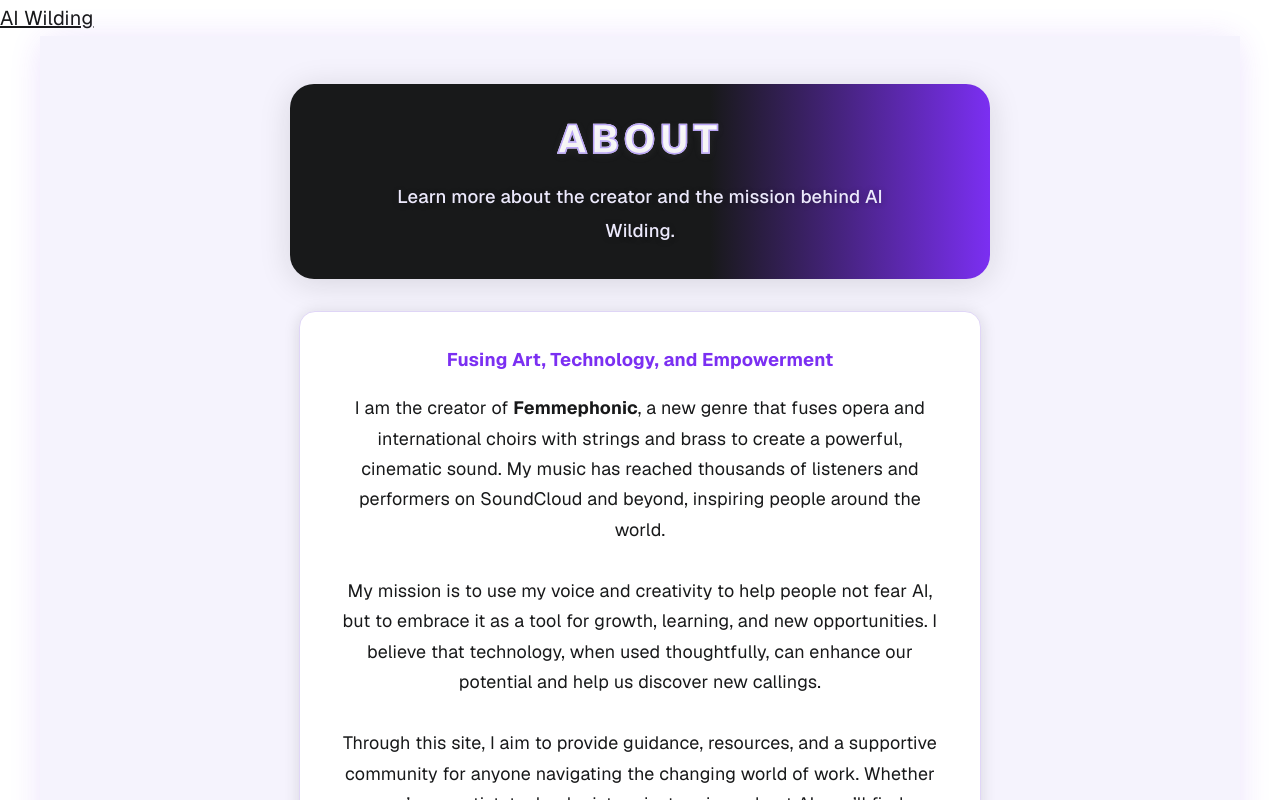
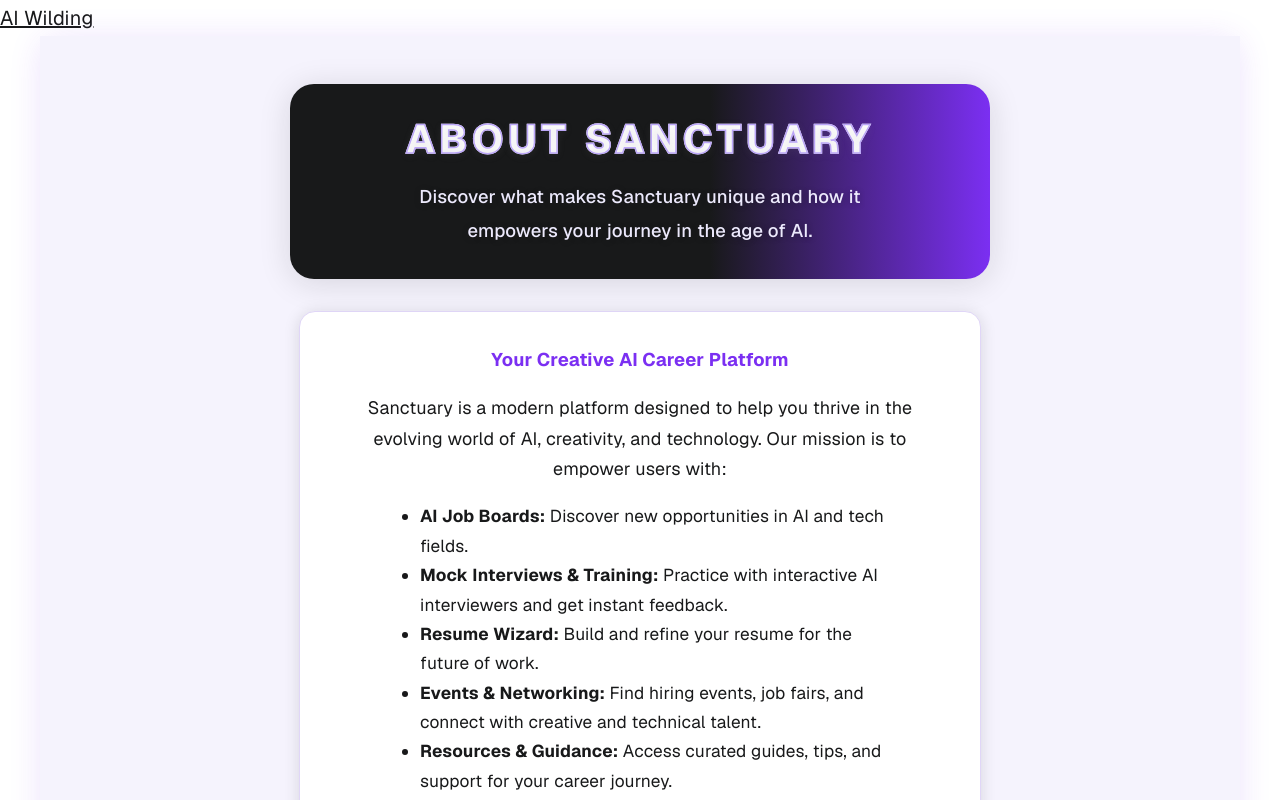
Before and after one commit to Shellzonit/auralis-sanctuary-, a Next.js app: page /about in a window 1280 px wide. Shown: the top 800 px of the page. Built offline with nearby package versions, Linux system fonts and the light colour scheme.

Commit message:
Revamp About page: focus on site, features, and user value

```diff
--- a/app/about/page.tsx
+++ b/app/about/page.tsx
@@ -54,7 +54,7 @@ export default function AboutPage() {
             paddingBottom: "0.18em",
           }}
         >
-          About
+          About Sanctuary
         </h1>
         <div
           style={{
@@ -67,7 +67,7 @@ export default function AboutPage() {
             textShadow: "0 1px 6px #18191a55",
           }}
         >
-          Learn more about the creator and the mission behind AI Wilding.
+          Discover what makes Sanctuary unique and how it empowers your journey in the age of AI.
         </div>
       </section>
       <section
@@ -87,28 +87,24 @@ export default function AboutPage() {
       >
         <div style={{ marginBottom: 18 }}>
           <strong style={{ color: "#7b2ff2", fontSize: "1.15rem" }}>
-            Fusing Art, Technology, and Empowerment
+            Your Creative AI Career Platform
           </strong>
         </div>
         <div>
-          I am the creator of{" "}
-          <strong>Femmephonic</strong>, a new genre that fuses opera and
-          international choirs with strings and brass to create a powerful,
-          cinematic sound. My music has reached thousands of listeners and
-          performers on SoundCloud and beyond, inspiring people around the
-          world.
+          Sanctuary is a modern platform designed to help you thrive in the evolving world of AI, creativity, and technology. Our mission is to empower users with:
+          <ul style={{ textAlign: 'left', margin: '18px auto', maxWidth: 480, fontSize: '1.08rem', lineHeight: 1.7 }}>
+            <li><strong>AI Job Boards:</strong> Discover new opportunities in AI and tech fields.</li>
+            <li><strong>Mock Interviews & Training:</strong> Practice with interactive AI interviewers and get instant feedback.</li>
+            <li><strong>Resume Wizard:</strong> Build and refine your resume for the future of work.</li>
+            <li><strong>Events & Networking:</strong> Find hiring events, job fairs, and connect with creative and technical talent.</li>
+            <li><strong>Resources & Guidance:</strong> Access curated guides, tips, and support for your career journey.</li>
+            <li><strong>Community:</strong> Join a supportive space for artists, technologists, and anyone curious about AI.</li>
+          </ul>
+          <br />
+          Sanctuary is built to help you embrace change, learn new skills, and unlock new opportunities. Whether you’re starting out, switching careers, or seeking inspiration, you’ll find practical help and encouragement here.
           <br />
           <br />
-          My mission is to use my voice and creativity to help people not fear
-          AI, but to embrace it as a tool for growth, learning, and new
-          opportunities. I believe that technology, when used thoughtfully, can
-          enhance our potential and help us discover new callings.
-          <br />
-          <br />
-          Through this site, I aim to provide guidance, resources, and a
-          supportive community for anyone navigating the changing world of work.
-          Whether you’re an artist, technologist, or just curious about AI,
-          you’ll find inspiration and practical help here.
+          <strong>Welcome to Sanctuary—your creative career hub for the AI era.</strong>
         </div>
       </section>
     </main>
```
